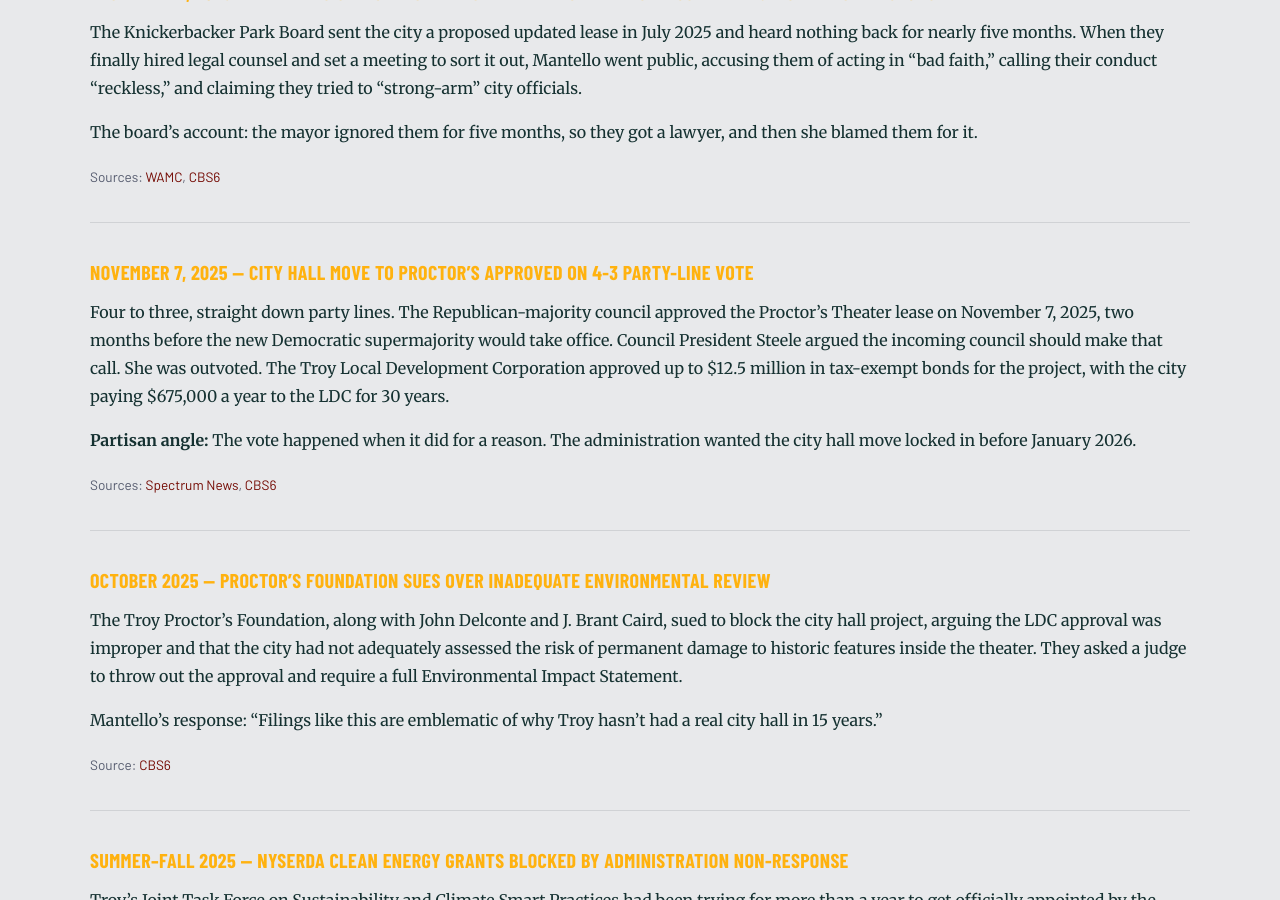
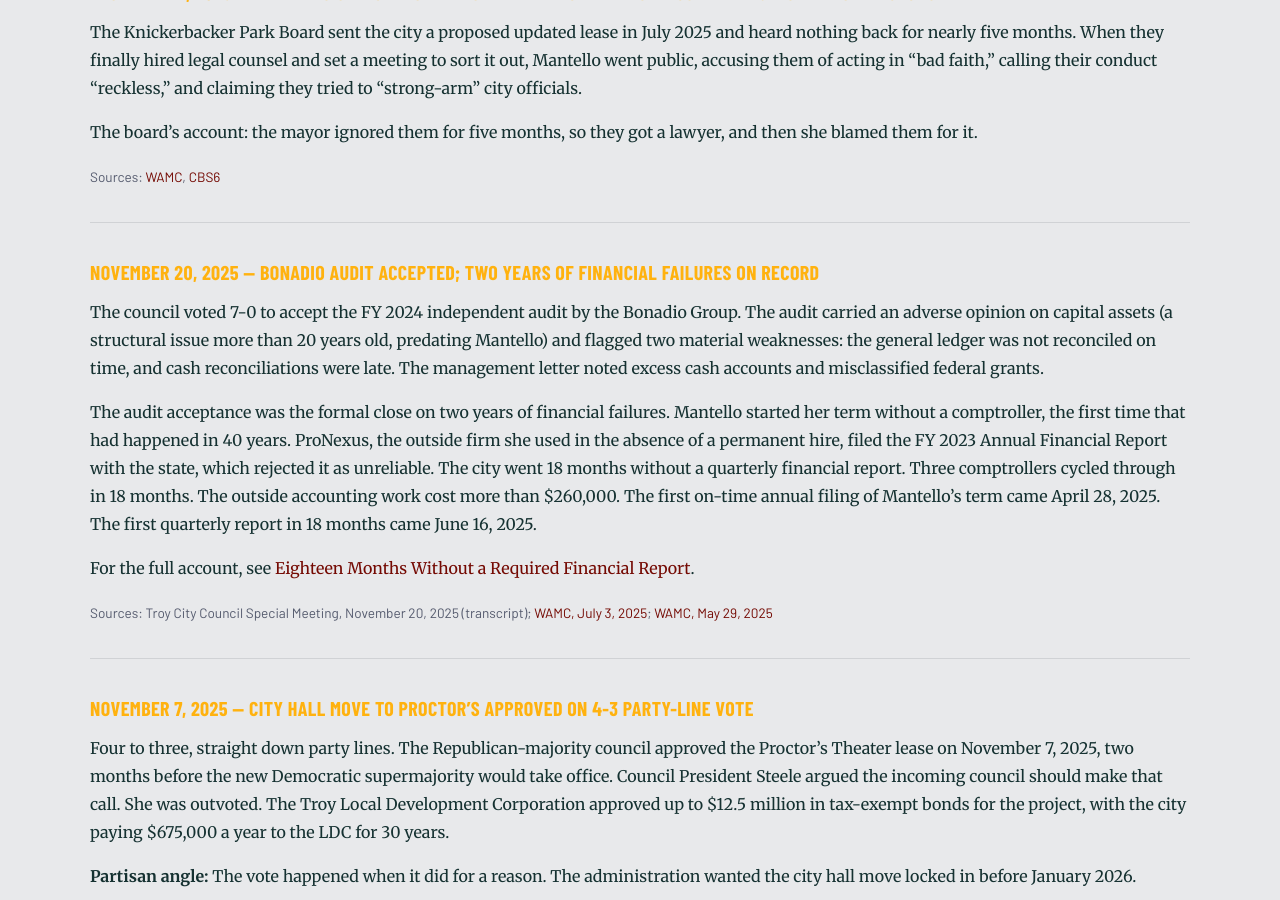
Before and after one commit to MdevitSEC/the-mantello-record, a Jekyll site: the page built from the-record.md, in a window 1280 px wide and 900 px high, scrolled down 3227 px. Built offline with Jekyll 4.4.1, drawn with Linux system fonts in a browser that asks for light colours; some web fonts are replaced.

Commit message:
Fix record linking -- add entry to live page, remove orphaned working doc entry
- Add November 20, 2025 audit entry to the-record.md (the actual Jekyll page)
- Add Read more links to July 2025 and May 2025 fiscal entries in the-record.md
- Remove orphaned November 2025 entry from the_Mantello_Record.md (not rendered by Jekyll)

Co-Authored-By: Claude Sonnet 4.6 <noreply@anthropic.com>

```diff
--- a/the-record.md
+++ b/the-record.md
@@ -107,6 +107,18 @@ The board's account: the mayor ignored them for five months, so they got a lawye
 
 ---
 
+### November 20, 2025 — Bonadio Audit Accepted; Two Years of Financial Failures on Record
+
+The council voted 7-0 to accept the FY 2024 independent audit by the Bonadio Group. The audit carried an adverse opinion on capital assets (a structural issue more than 20 years old, predating Mantello) and flagged two material weaknesses: the general ledger was not reconciled on time, and cash reconciliations were late. The management letter noted excess cash accounts and misclassified federal grants.
+
+The audit acceptance was the formal close on two years of financial failures. Mantello started her term without a comptroller, the first time that had happened in 40 years. ProNexus, the outside firm she used in the absence of a permanent hire, filed the FY 2023 Annual Financial Report with the state, which rejected it as unreliable. The city went 18 months without a quarterly financial report. Three comptrollers cycled through in 18 months. The outside accounting work cost more than $260,000. The first on-time annual filing of Mantello's term came April 28, 2025. The first quarterly report in 18 months came June 16, 2025.
+
+For the full account, see [Eighteen Months Without a Required Financial Report](/2025/11/20/troy-financial-reporting-failures/).
+
+*Sources: Troy City Council Special Meeting, November 20, 2025 (transcript); [WAMC, July 3, 2025](https://www.wamc.org/news/2025-07-03/troys-city-council-receives-its-first-quarterly-financial-report-in-18-months); [WAMC, May 29, 2025](https://www.wamc.org/news/2025-05-29/troy-welcomes-its-newest-comptroller)*
+
+---
+
 ### November 7, 2025 — City Hall Move to Proctor's Approved on 4-3 Party-Line Vote
 
 Four to three, straight down party lines. The Republican-majority council approved the Proctor's Theater lease on November 7, 2025, two months before the new Democratic supermajority would take office. Council President Steele argued the incoming council should make that call. She was outvoted. The Troy Local Development Corporation approved up to $12.5 million in tax-exempt bonds for the project, with the city paying $675,000 a year to the LDC for 30 years.
@@ -143,6 +155,8 @@ State law requires quarterly financial reports. In June 2025, the Troy City Coun
 
 The report itself was not reassuring. By the end of the first quarter, the city had already burned through more than 40% of its annual staff overtime budget.
 
+[Read more](/2025/07/03/first-quarterly-financial-report-18-months/)
+
 *Sources: [WAMC](https://www.wamc.org/news/2025-07-03/troys-city-council-receives-its-first-quarterly-financial-report-in-18-months), [WAMC May 2024](https://www.wamc.org/news/2024-05-24/troy-city-council-president-concerned-over-late-quarterly-financial-report)*
 
 ---
@@ -158,6 +172,8 @@ Moving city hall to Proctor's created two immediate problems at the old location
 ### May 2025 — Third Comptroller in 18 Months Hired
 
 Michael McNeff was Troy's third comptroller in roughly 18 months. Before him came Jack Krokos, hired in January 2025. Before Krokos came Dylan Spring, hired in February 2024 and gone by July. Before all of them came a vacancy: Mantello started her term in January 2024 without a comptroller at all, the first time that had happened in 40 years. The revolving door cost the city more than $260,000 in outside accounting fees.
+
+[Read more](/2025/05/29/third-comptroller-18-months/)
 
 *Sources: [WAMC](https://www.wamc.org/news/2025-05-29/troy-welcomes-its-newest-comptroller), [WAMC comptroller history](https://www.wamc.org/news/2025-02-07/city-of-troy-once-again-has-a-new-comptroller)*
 
```
Also changed, not shown: the_Mantello_Record.md (+0 -12 lines).
